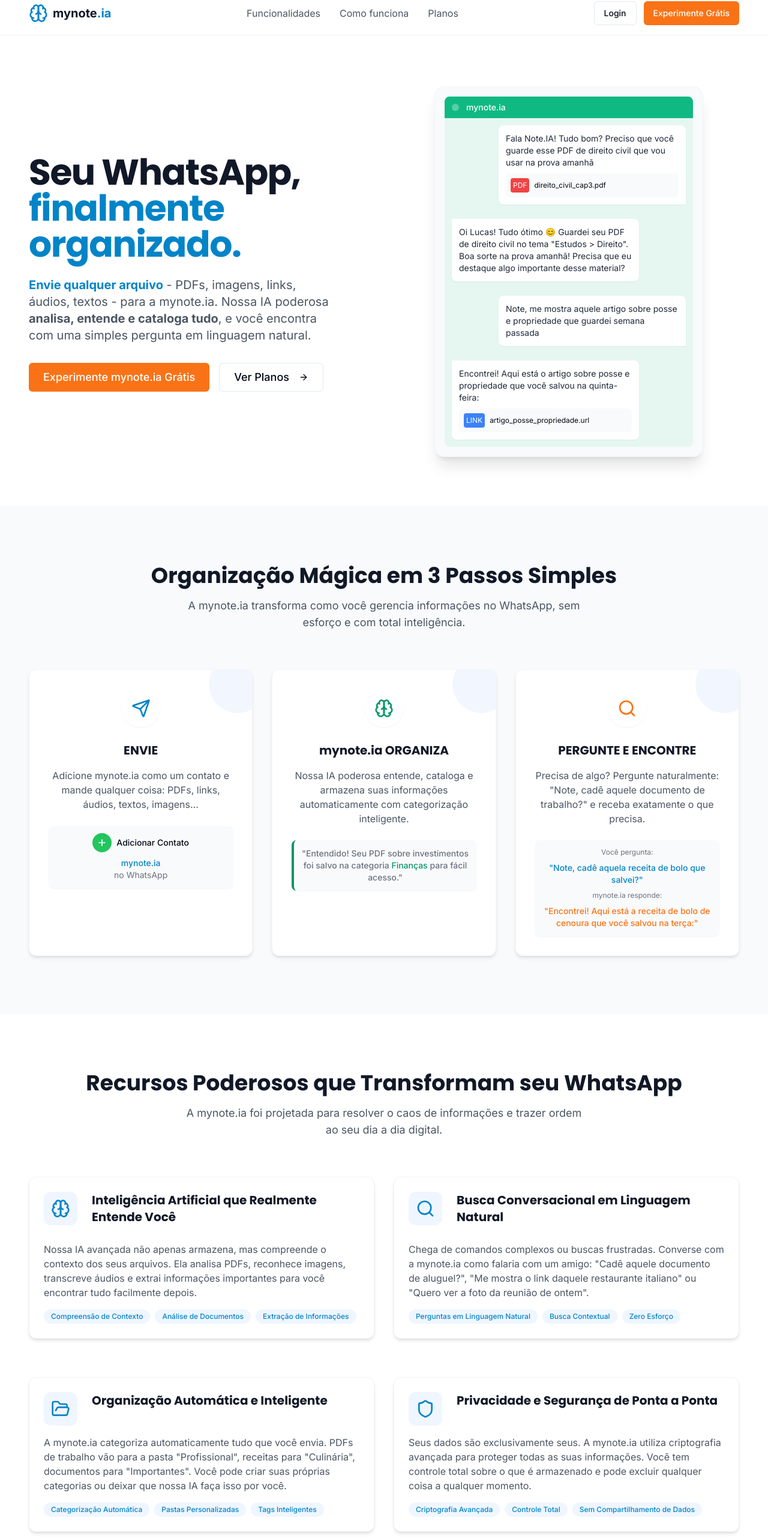
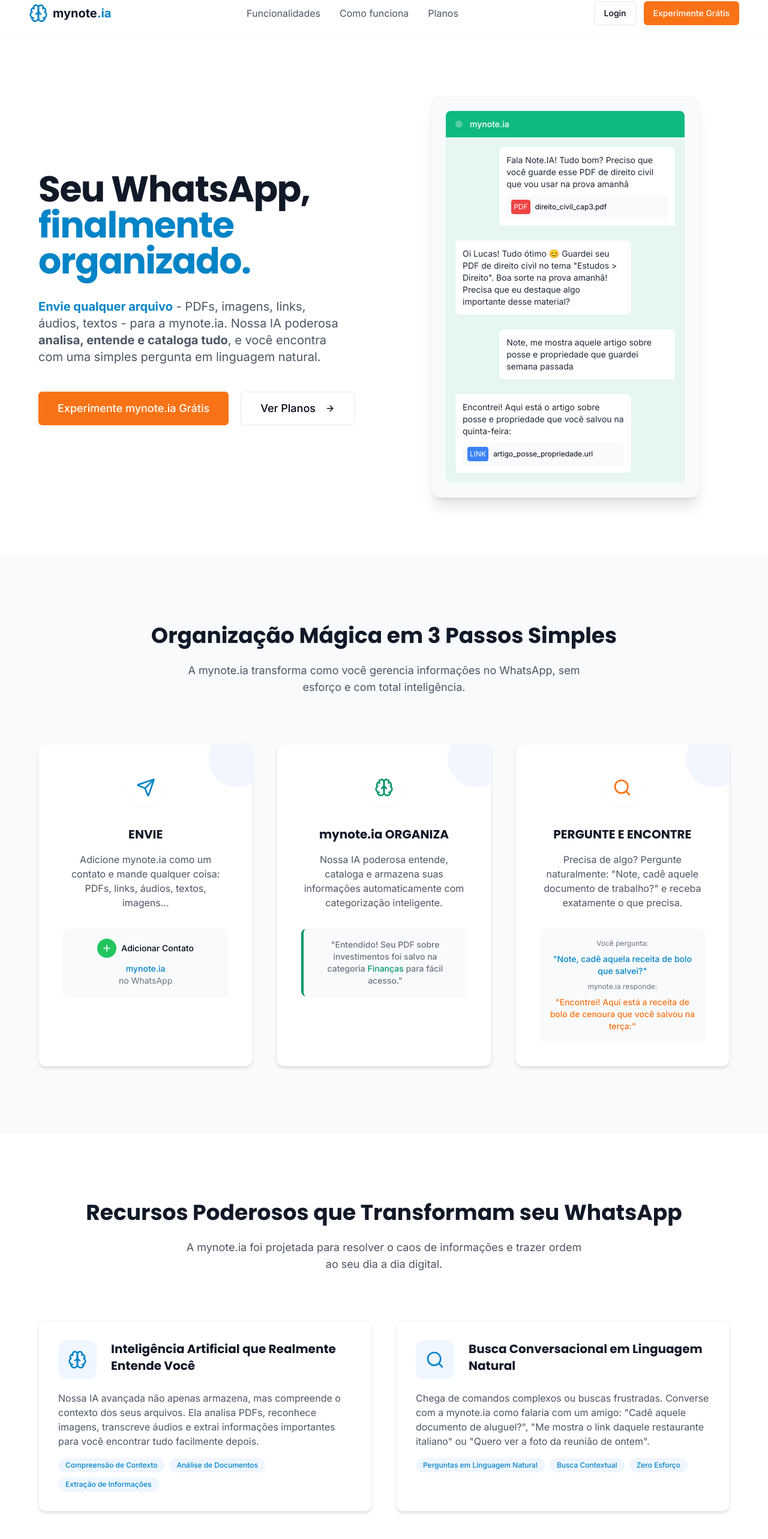
Before and after one commit to maiconrp/mynote.ai, a React (Vite) app: page / in a window 1280 px wide. Shown: the part 14-2580 px from the top of the page at 60% size. Built offline with nearby package versions, Linux system fonts and the light colour scheme.

Commit message:
Fix: Add padding to feature items
Adds padding to the feature items to increase spacing from the border.

```diff
--- a/src/components/Features.tsx
+++ b/src/components/Features.tsx
@@ -35,10 +35,10 @@ const Features = () => {
   ];
 
   return (
-    <section id="funcionalidades" className="py-16 md:py-24 px-6 md:px-12">
-      <div className="max-w-7xl mx-auto">
-        <div className="text-center mb-16">
-          <h2 className="text-3xl md:text-4xl font-bold mb-4 text-gray-900">
+    <section id="funcionalidades" className="py-20 md:py-28 px-8 md:px-16">
+      <div className="max-w-6xl mx-auto">
+        <div className="text-center mb-20">
+          <h2 className="text-3xl md:text-4xl font-bold mb-6 text-gray-900">
             Recursos Poderosos que Transformam seu WhatsApp
           </h2>
           <p className="text-lg text-gray-600 max-w-2xl mx-auto">
@@ -46,11 +46,11 @@ const Features = () => {
           </p>
         </div>
 
-        <div className="grid md:grid-cols-2 gap-x-8 gap-y-16">
+        <div className="grid md:grid-cols-2 gap-x-10 gap-y-16">
           {features.map((feature, index) => (
-            <div key={index} className="bg-white p-6 rounded-xl border border-gray-100 shadow-md hover:shadow-blue transition-all">
+            <div key={index} className="bg-white p-8 rounded-xl border border-gray-100 shadow-md hover:shadow-blue transition-all">
               <div className="flex gap-6 mb-4">
-                <div className="bg-blue-50 rounded-xl p-3 h-fit">
+                <div className="bg-blue-50 rounded-xl p-4 h-fit">
                   {feature.icon}
                 </div>
                 <div>
@@ -71,38 +71,38 @@ const Features = () => {
           ))}
         </div>
 
-        <div className="mt-20 bg-slate-50 rounded-2xl p-8 md:p-12">
-          <div className="flex flex-col md:flex-row items-center gap-10">
+        <div className="mt-24 bg-slate-50 rounded-2xl p-10 md:p-14">
+          <div className="flex flex-col md:flex-row items-center gap-12">
             <div className="md:w-1/2">
-              <h3 className="text-2xl md:text-3xl font-bold mb-4 text-gray-900">
+              <h3 className="text-2xl md:text-3xl font-bold mb-6 text-gray-900">
                 Compatível com Todos os Tipos de Arquivo
               </h3>
-              <p className="text-gray-600 mb-6">
+              <p className="text-gray-600 mb-8">
                 A mynote.ia entende e organiza virtualmente qualquer tipo de arquivo que você enviar pelo WhatsApp:
               </p>
-              <div className="grid grid-cols-2 gap-4">
-                <div className="flex items-center gap-3 bg-white p-3 rounded-lg shadow-sm">
+              <div className="grid grid-cols-2 gap-6">
+                <div className="flex items-center gap-3 bg-white p-4 rounded-lg shadow-sm">
                   <FileText className="h-6 w-6 text-red-500" />
                   <div>
                     <p className="font-medium text-gray-800">Documentos</p>
                     <p className="text-xs text-gray-500">PDFs, DOCs, TXTs</p>
                   </div>
                 </div>
-                <div className="flex items-center gap-3 bg-white p-3 rounded-lg shadow-sm">
+                <div className="flex items-center gap-3 bg-white p-4 rounded-lg shadow-sm">
                   <FileImage className="h-6 w-6 text-green-500" />
                   <div>
                     <p className="font-medium text-gray-800">Imagens</p>
                     <p className="text-xs text-gray-500">JPGs, PNGs, Screenshots</p>
                   </div>
                 </div>
-                <div className="flex items-center gap-3 bg-white p-3 rounded-lg shadow-sm">
+                <div className="flex items-center gap-3 bg-white p-4 rounded-lg shadow-sm">
                   <FileAudio className="h-6 w-6 text-purple-500" />
                   <div>
                     <p className="font-medium text-gray-800">Áudios</p>
                     <p className="text-xs text-gray-500">Notas de voz, Gravações</p>
                   </div>
                 </div>
-                <div className="flex items-center gap-3 bg-white p-3 rounded-lg shadow-sm">
+                <div className="flex items-center gap-3 bg-white p-4 rounded-lg shadow-sm">
                   <div className="bg-blue-500 h-6 w-6 rounded flex items-center justify-center text-white text-xs font-bold">
                     URL
                   </div>
@@ -118,7 +118,7 @@ const Features = () => {
                 <div className="bg-brand-blue p-4 text-white">
                   <h4 className="font-medium">Demonstração: Busca Inteligente</h4>
                 </div>
-                <div className="p-4 bg-[#e5f7f0] space-y-4">
+                <div className="p-5 bg-[#e5f7f0] space-y-4">
                   <div className="flex justify-end">
                     <div className="bg-white rounded-tl-lg rounded-bl-lg rounded-tr-lg p-3 max-w-[80%] shadow-sm">
                       <p className="text-sm text-gray-800">
--- a/src/components/FinalCTA.tsx
+++ b/src/components/FinalCTA.tsx
@@ -5,7 +5,7 @@ import { ArrowRight } from "lucide-react";
 
 const FinalCTA = () => {
   return (
-    <section className="py-16 md:py-24 px-6 md:px-12 bg-gradient-to-br from-brand-blue to-blue-700 text-white relative overflow-hidden">
+    <section className="py-20 md:py-28 px-8 md:px-16 bg-gradient-to-br from-brand-blue to-blue-700 text-white relative overflow-hidden">
       {/* Background Elements */}
       <div className="absolute inset-0 overflow-hidden">
         <div className="absolute top-0 left-1/4 w-64 h-64 bg-white opacity-5 rounded-full"></div>
@@ -14,13 +14,13 @@ const FinalCTA = () => {
       </div>
 
       <div className="max-w-4xl mx-auto text-center relative z-10">
-        <h2 className="text-3xl md:text-4xl lg:text-5xl font-bold mb-6">
+        <h2 className="text-3xl md:text-4xl lg:text-5xl font-bold mb-8">
           Transforme seu WhatsApp em uma <span className="text-brand-accent">Memória Digital Inteligente</span>
         </h2>
-        <p className="text-lg md:text-xl mb-8 opacity-90 max-w-2xl mx-auto">
+        <p className="text-lg md:text-xl mb-10 opacity-90 max-w-2xl mx-auto">
           Chega de perder arquivos importantes, links valiosos ou mensagens essenciais em conversas intermináveis. A mynote.ia organiza tudo para você.
         </p>
-        <div className="flex flex-col sm:flex-row justify-center gap-4 max-w-lg mx-auto">
+        <div className="flex flex-col sm:flex-row justify-center gap-5 max-w-lg mx-auto">
           <Button className="bg-white text-brand-blue hover:bg-gray-100 font-medium h-14 px-8 text-lg">
             Experimente mynote.ia Grátis
           </Button>
--- a/src/components/HeroSection.tsx
+++ b/src/components/HeroSection.tsx
@@ -5,9 +5,9 @@ import { ArrowRight } from "lucide-react";
 
 const HeroSection = () => {
   return (
-    <section className="pt-32 pb-16 md:pt-40 md:pb-20 px-6 md:px-12">
-      <div className="max-w-7xl mx-auto grid md:grid-cols-2 gap-12 items-center">
-        <div className="space-y-6">
+    <section className="pt-36 pb-20 md:pt-44 md:pb-24 px-8 md:px-16">
+      <div className="max-w-6xl mx-auto grid md:grid-cols-2 gap-14 items-center">
+        <div className="space-y-8">
           <h1 className="text-4xl md:text-5xl lg:text-6xl font-bold tracking-tight text-gray-900">
             Seu WhatsApp,{" "}
             <span className="text-brand-blue">finalmente organizado.</span>
@@ -17,24 +17,24 @@ const HeroSection = () => {
             Nossa IA poderosa <strong>analisa, entende e cataloga tudo</strong>,
             e você encontra com uma simples pergunta em linguagem natural.
           </p>
-          <div className="flex flex-col sm:flex-row space-y-3 sm:space-y-0 sm:space-x-4 pt-2">
-            <Button className="bg-brand-accent hover:bg-orange-600 text-white font-medium h-12 px-6 text-lg">
+          <div className="flex flex-col sm:flex-row space-y-3 sm:space-y-0 sm:space-x-5 pt-3">
+            <Button className="bg-brand-accent hover:bg-orange-600 text-white font-medium h-14 px-8 text-lg">
               Experimente mynote.ia Grátis
             </Button>
-            <Button variant="outline" className="h-12 px-6 text-lg">
+            <Button variant="outline" className="h-14 px-8 text-lg">
               Ver Planos
-              <ArrowRight className="ml-2 h-4 w-4" />
+              <ArrowRight className="ml-2 h-5 w-5" />
             </Button>
           </div>
         </div>
 
         <div className="relative">
-          <div className="relative bg-slate-50 p-4 rounded-2xl border border-slate-100 shadow-xl max-w-md mx-auto animate-float">
-            <div className="bg-emerald-500 rounded-t-lg p-2 flex items-center">
+          <div className="relative bg-slate-50 p-6 rounded-2xl border border-slate-100 shadow-xl max-w-md mx-auto animate-float">
+            <div className="bg-emerald-500 rounded-t-lg p-3 flex items-center">
               <div className="h-3 w-3 rounded-full bg-white/30 mx-1"></div>
               <div className="text-white text-sm font-medium ml-2">mynote.ia</div>
             </div>
-            <div className="p-3 bg-[#e5f7f0] space-y-6 rounded-b-lg">
+            <div className="p-4 bg-[#e5f7f0] space-y-6 rounded-b-lg">
               {/* Message from user */}
               <div className="flex justify-end">
                 <div className="bg-white rounded-tl-lg rounded-bl-lg rounded-tr-lg p-3 max-w-[80%] shadow-sm">
--- a/src/components/HowItWorks.tsx
+++ b/src/components/HowItWorks.tsx
@@ -25,10 +25,10 @@ const HowItWorks = () => {
   ];
 
   return (
-    <section id="como-funciona" className="py-16 md:py-24 px-6 md:px-12 bg-slate-50">
-      <div className="max-w-7xl mx-auto">
-        <div className="text-center mb-16">
-          <h2 className="text-3xl md:text-4xl font-bold mb-4 text-gray-900">
+    <section id="como-funciona" className="py-20 md:py-28 px-8 md:px-16 bg-slate-50">
+      <div className="max-w-6xl mx-auto">
+        <div className="text-center mb-20">
+          <h2 className="text-3xl md:text-4xl font-bold mb-6 text-gray-900">
             Organização Mágica em 3 Passos Simples
           </h2>
           <p className="text-lg text-gray-600 max-w-2xl mx-auto">
@@ -36,14 +36,14 @@ const HowItWorks = () => {
           </p>
         </div>
 
-        <div className="grid md:grid-cols-3 gap-8">
+        <div className="grid md:grid-cols-3 gap-10">
           {steps.map((step, index) => (
             <div
               key={index}
-              className="bg-white p-8 rounded-xl border border-gray-100 shadow-md transition-all hover:shadow-blue relative overflow-hidden"
+              className="bg-white p-10 rounded-xl border border-gray-100 shadow-md transition-all hover:shadow-blue relative overflow-hidden"
             >
               <div className="absolute -top-6 -right-6 w-24 h-24 bg-blue-50 rounded-full opacity-80"></div>
-              <div className="bg-white rounded-full w-16 h-16 flex items-center justify-center mb-6 mx-auto relative z-10 shadow-sm">
+              <div className="bg-white rounded-full w-16 h-16 flex items-center justify-center mb-8 mx-auto relative z-10 shadow-sm">
                 {step.icon}
               </div>
               <h3 className="text-xl font-bold mb-4 text-center text-gray-900 relative z-10">
@@ -52,7 +52,7 @@ const HowItWorks = () => {
               <p className="text-gray-600 text-center relative z-10">{step.description}</p>
 
               {index === 0 && (
-                <div className="mt-6 bg-gray-50 p-3 rounded-lg text-sm text-center shadow-sm relative z-10">
+                <div className="mt-8 bg-gray-50 p-4 rounded-lg text-sm text-center shadow-sm relative z-10">
                   <div className="flex items-center justify-center gap-2 mb-2">
                     <div className="h-8 w-8 bg-green-500 rounded-full flex items-center justify-center">
                       <svg className="h-5 w-5 text-white" fill="none" viewBox="0 0 24 24" stroke="currentColor">
@@ -67,7 +67,7 @@ const HowItWorks = () => {
               )}
 
               {index === 1 && (
-                <div className="mt-6 bg-gray-50 p-3 rounded-lg text-sm shadow-sm text-center relative z-10 border-l-4 border-brand-green">
+                <div className="mt-8 bg-gray-50 p-4 rounded-lg text-sm shadow-sm text-center relative z-10 border-l-4 border-brand-green">
                   <p className="text-gray-500 font-medium">
                     "Entendido! Seu PDF sobre investimentos foi salvo na categoria <span className="text-brand-green">Finanças</span> para fácil acesso."
                   </p>
@@ -75,7 +75,7 @@ const HowItWorks = () => {
               )}
 
               {index === 2 && (
-                <div className="mt-6 bg-gray-50 p-3 rounded-lg shadow-sm text-center relative z-10 space-y-2">
+                <div className="mt-8 bg-gray-50 p-4 rounded-lg shadow-sm text-center relative z-10 space-y-2">
                   <p className="text-gray-500 text-xs">Você pergunta:</p>
                   <p className="text-brand-blue font-medium text-sm">"Note, cadê aquela receita de bolo que salvei?"</p>
                   <p className="text-gray-500 text-xs">mynote.ia responde:</p>
--- a/src/components/Pricing.tsx
+++ b/src/components/Pricing.tsx
@@ -39,10 +39,10 @@ const Pricing = () => {
   ];
 
   return (
-    <section id="planos" className="py-16 md:py-24 px-6 md:px-12">
-      <div className="max-w-7xl mx-auto">
-        <div className="text-center mb-16">
-          <h2 className="text-3xl md:text-4xl font-bold mb-4 text-gray-900">
+    <section id="planos" className="py-20 md:py-28 px-8 md:px-16">
+      <div className="max-w-6xl mx-auto">
+        <div className="text-center mb-20">
+          <h2 className="text-3xl md:text-4xl font-bold mb-6 text-gray-900">
             Escolha o Plano mynote.ia Ideal para Você
           </h2>
           <p className="text-lg text-gray-600 max-w-2xl mx-auto">
@@ -50,39 +50,39 @@ const Pricing = () => {
           </p>
         </div>
 
-        <div className="grid md:grid-cols-2 gap-8 max-w-4xl mx-auto">
+        <div className="grid md:grid-cols-2 gap-10 max-w-4xl mx-auto">
           {plans.map((plan, index) => (
             <div
               key={index}
-              className={`border rounded-2xl p-8 ${
+              className={`border rounded-2xl p-10 ${
                 plan.highlighted
                   ? "border-brand-blue shadow-blue"
                   : "border-gray-200"
               }`}
             >
               {plan.highlighted && (
-                <div className="bg-brand-blue text-white text-xs font-medium py-1 px-3 rounded-full inline-block mb-4">
+                <div className="bg-brand-blue text-white text-xs font-medium py-1 px-3 rounded-full inline-block mb-5">
                   Mais Popular
                 </div>
               )}
               <h3 className="text-2xl font-bold text-gray-900">{plan.name}</h3>
-              <p className="text-gray-600 mt-2 mb-5">{plan.description}</p>
-              <div className="mb-8">
+              <p className="text-gray-600 mt-2 mb-6">{plan.description}</p>
+              <div className="mb-10">
                 <span className="text-4xl font-bold text-gray-900">
                   {plan.price}
                 </span>
                 <span className="text-gray-500">{plan.period}</span>
                 {plan.discount && (
-                  <div className="mt-1 text-sm text-brand-green font-medium">
+                  <div className="mt-2 text-sm text-brand-green font-medium">
                     {plan.discount}
                   </div>
                 )}
               </div>
-              <ul className="space-y-3 mb-8">
+              <ul className="space-y-4 mb-10">
                 {plan.features.map((feature, i) => (
                   <li key={i} className="flex items-start gap-3">
                     <div className="bg-green-100 rounded-full p-1 mt-0.5">
-                      <Check className="h-3 w-3 text-green-600" />
+                      <Check className="h-4 w-4 text-green-600" />
                     </div>
                     <span className="text-gray-600">{feature}</span>
                   </li>
--- a/src/components/UseCases.tsx
+++ b/src/components/UseCases.tsx
@@ -31,24 +31,24 @@ const UseCases = () => {
   ];
 
   return (
-    <section className="py-16 md:py-24 px-6 md:px-12 bg-blue-50">
-      <div className="max-w-7xl mx-auto">
-        <div className="text-center mb-16">
-          <h2 className="text-3xl md:text-4xl font-bold mb-4 text-gray-900">
+    <section className="py-20 md:py-28 px-8 md:px-16 bg-blue-50">
+      <div className="max-w-6xl mx-auto">
+        <div className="text-center mb-20">
+          <h2 className="text-3xl md:text-4xl font-bold mb-6 text-gray-900">
             mynote.ia é Perfeita Para Você, Se Você é...
           </h2>
         </div>
 
-        <div className="grid md:grid-cols-2 lg:grid-cols-4 gap-8">
+        <div className="grid md:grid-cols-2 lg:grid-cols-4 gap-10">
           {cases.map((useCase, index) => (
             <div
               key={index}
-              className="bg-white p-8 rounded-xl border border-gray-100 shadow-md hover:shadow-blue transition-all"
+              className="bg-white p-10 rounded-xl border border-gray-100 shadow-md hover:shadow-blue transition-all"
             >
-              <div className="bg-blue-100 rounded-full w-16 h-16 flex items-center justify-center mb-6 mx-auto">
+              <div className="bg-blue-100 rounded-full w-16 h-16 flex items-center justify-center mb-8 mx-auto">
                 {useCase.icon}
               </div>
-              <h3 className="text-xl font-bold mb-3 text-center text-gray-900">
+              <h3 className="text-xl font-bold mb-4 text-center text-gray-900">
                 {useCase.title}
               </h3>
               <p className="text-gray-600 text-center">{useCase.description}</p>
--- a/src/components/UseExamplesCarousel.tsx
+++ b/src/components/UseExamplesCarousel.tsx
@@ -143,10 +143,10 @@ const UseExamplesCarousel = () => {
   );
 
   return (
-    <section className="py-16 md:py-24 px-6 md:px-12 bg-gray-50">
-      <div className="max-w-7xl mx-auto">
-        <div className="text-center mb-16">
-          <h2 className="text-3xl md:text-4xl font-bold mb-4 text-gray-900">
+    <section className="py-20 md:py-28 px-8 md:px-16 bg-gray-50">
+      <div className="max-w-6xl mx-auto">
+        <div className="text-center mb-20">
+          <h2 className="text-3xl md:text-4xl font-bold mb-6 text-gray-900">
             Como as Pessoas Usam a mynote.ia
           </h2>
           <p className="text-lg text-gray-600 max-w-2xl mx-auto">
@@ -158,10 +158,10 @@ const UseExamplesCarousel = () => {
           <CarouselContent>
             {examples.map((example, index) => (
               <CarouselItem key={index}>
-                <div className="p-1">
-                  <div className="bg-white p-6 md:p-8 rounded-xl border border-gray-100 shadow-md h-full">
-                    <div className="flex items-center gap-4 mb-6">
-                      <div className="bg-blue-50 p-3 rounded-full">
+                <div className="p-2">
+                  <div className="bg-white p-8 md:p-10 rounded-xl border border-gray-100 shadow-md h-full">
+                    <div className="flex items-center gap-4 mb-8">
+                      <div className="bg-blue-50 p-4 rounded-full">
                         {example.icon}
                       </div>
                       <h3 className="text-xl font-bold text-gray-900">
@@ -169,7 +169,7 @@ const UseExamplesCarousel = () => {
                       </h3>
                     </div>
 
-                    <div className="bg-[#e5f7f0] rounded-lg p-4 max-w-md mx-auto">
+                    <div className="bg-[#e5f7f0] rounded-lg p-5 max-w-md mx-auto">
                       {example.conversation.map((msg, i) => renderMessage(msg, i))}
                     </div>
                   </div>
```
